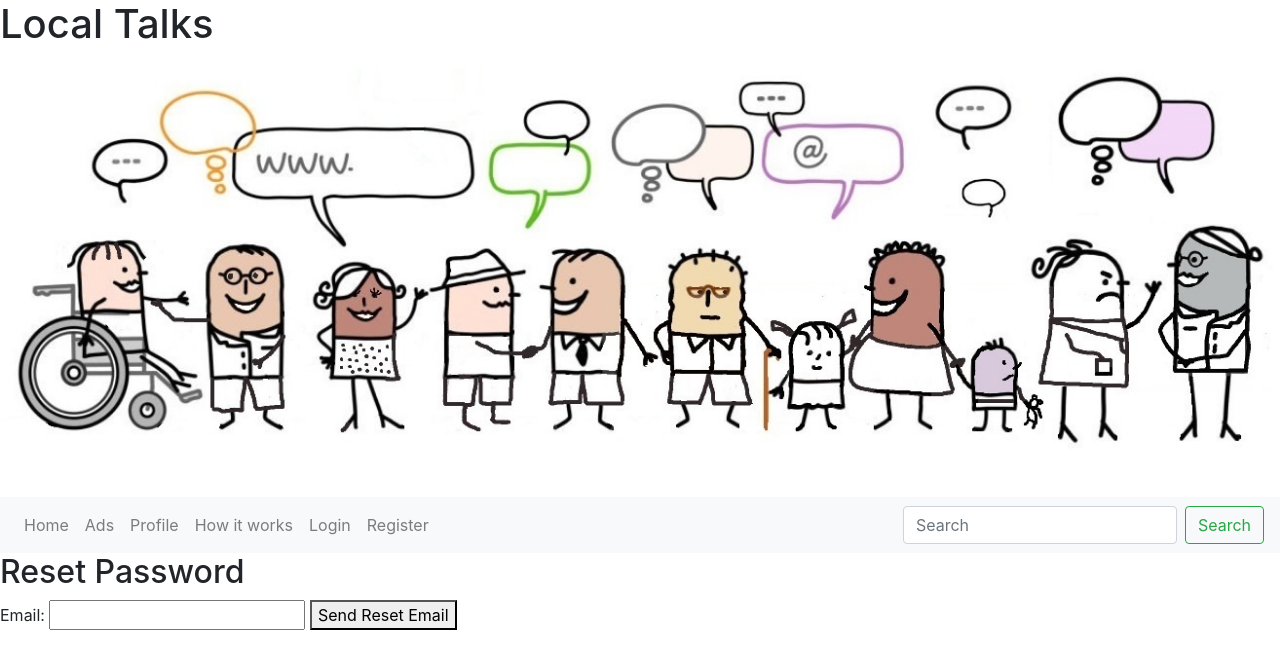
After one commit to 1101712/Local-Talks, a Django app: page /password_reset/ in a window 1280 px wide. The commit adds this page. Shown: the top 669 px of the page. Run offline with Django 4.2, Linux system fonts and the light colour scheme; some libraries are stand-ins or nearby versions.

Commit message:
Implement Email Functionality for Password Reset: - Add email functionality for password reset using Django's built-in email handling. - Due to network restrictions on SMTP ports in the Gitpod environment, we used  alternative backends for testing email functionality. - Set EMAIL_BACKEND to Django.core.mail.backends.console.Emailbackend for testing purposes, allowing us to verify the email generation logic.

```diff
--- /dev/null
+++ b/localtalks/talks/templates/talks/password/password_reset_complete.html
@@ -0,0 +1,6 @@
+{% extends 'talks/base.html' %}
+
+{% block content %}
+  <h2>Password Reset Complete</h2>
+  <p>Your password has been successfully changed. You can now <a href="{% url 'login' %}">login</a>.</p>
+{% endblock %}
--- /dev/null
+++ b/localtalks/talks/templates/talks/password/password_reset_done.html
@@ -0,0 +1,6 @@
+{% extends 'talks/base.html' %}
+
+{% block content %}
+  <h2>Password Reset</h2>
+  <p>An email has been sent with instructions to reset your password.</p>
+{% endblock %}
--- /dev/null
+++ b/localtalks/talks/templates/talks/password/password_reset_form.html
@@ -0,0 +1,10 @@
+{% extends 'talks/base.html' %}
+
+{% block content %}
+  <h2>Reset Password</h2>
+  <form method="post">
+    {% csrf_token %}
+    {{ form.email.label_tag }} {{ form.email }}
+    <button type="submit">Send Reset Email</button>
+  </form>
+{% endblock %}
--- a/localtalks/talks/templates/talks/registration/login.html
+++ b/localtalks/talks/templates/talks/registration/login.html
@@ -9,5 +9,6 @@
     <button type="submit">Login</button>
 </form>
 <a href="{% url 'register' %}">Register</a>
+<a href="{% url 'password_reset' %}">Forgot Password?</a>
 <script src="{% static 'localtalks/js/registration.js' %}"></script>
 {% endblock %}
--- a/localtalks/talks/urls.py
+++ b/localtalks/talks/urls.py
@@ -2,6 +2,7 @@ from django.urls import path
 from django.contrib.auth.views import LogoutView
 from .views import AdListView, AdDetailView, CustomLoginView, RegisterView, AdCreateView, test_view, HomeView, DeleteProfileView, AdUpdateView, AdDeleteView
 from . import views
+from django.contrib.auth import views as auth_views
 
 urlpatterns = [
     path('', HomeView.as_view(), name='home'),  # Homepage with latest ads
@@ -16,4 +17,11 @@ urlpatterns = [
     path('delete_profile/', views.DeleteProfileView.as_view(), name='delete_profile'),
     path('ad/<int:pk>/edit/', AdUpdateView.as_view(), name='ad_edit'),
     path('ad/<int:pk>/delete/', AdDeleteView.as_view(), name='ad_delete'),
+    path('password_reset/', auth_views.PasswordResetView.as_view(
+        template_name='talks/password/password_reset_form.html',
+        email_template_name='talks/password/password_reset_email.html'
+    ), name='password_reset'),
+    path('password_reset/done/', auth_views.PasswordResetDoneView.as_view(), name='password_reset_done'),
+    path('reset/<uidb64>/<token>/', auth_views.PasswordResetConfirmView.as_view(), name='password_reset_confirm'),
+    path('reset/done/', auth_views.PasswordResetCompleteView.as_view(), name='password_reset_complete'),
 ]
```
Also changed, not shown: localtalks/localtalks/settings.py (+22 -8 lines), localtalks/talks/templates/talks/password/password_reset_confirm.html (added, +11 -0 lines), localtalks/talks/templates/talks/password/password_reset_email.html (added, +14 -0 lines), localtalks/talks/views.py (+5 -5 lines), localtalks/talks/migrations/0002_remove_customuser_avatar_remove_customuser_nickname_and_more.py (deleted), localtalks/talks/migrations/0003_alter_ad_author.py (deleted), localtalks/talks/templates/talks/ad/ad_create.html (renamed from localtalks/talks/templates/talks/ad_create.html), localtalks/talks/templates/talks/ad/ad_delete.html (renamed from localtalks/talks/templates/talks/ad_delete.html), localtalks/talks/templates/talks/ad/ad_detail.html (renamed from localtalks/talks/templates/talks/ad_detail.html), localtalks/talks/templates/talks/ad/ad_edit.html (renamed from localtalks/talks/templates/talks/ad_edit.html), localtalks/talks/templates/talks/ad/ad_list.html (renamed from localtalks/talks/templates/talks/ad_list.html), localtalks/talks/templates/talks/ad/add_comment.html (renamed from localtalks/talks/templates/talks/add_comment.html), 1 other file.
